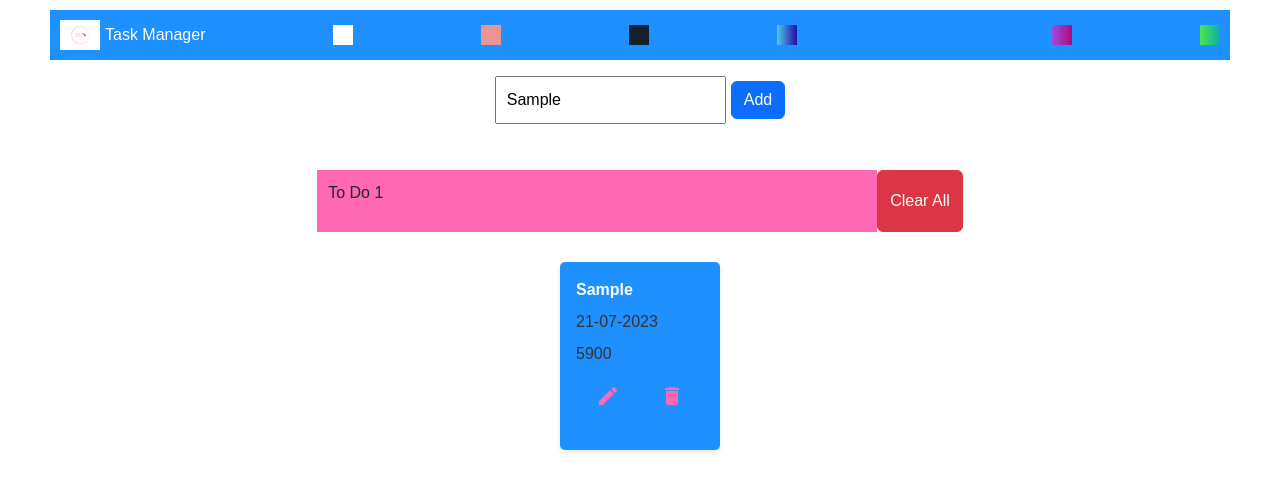
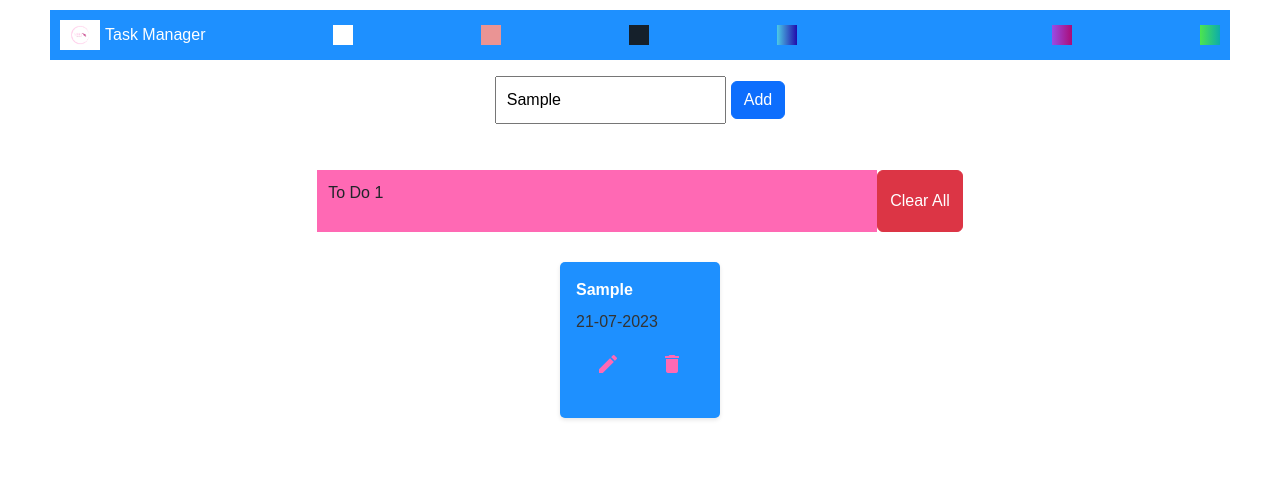
Before and after one commit to 2snufkin/task_mngr, a React (Create React App) app: page / in a window 1280 px wide. Both pictures are taken after typing "Sample" into the empty fields and a click on the button "Add". Shown: the top 490 px of the page. Built offline with nearby package versions, Linux system fonts and the light colour scheme.

Commit message:
adding colors

```diff
--- a/src/components/Task.js
+++ b/src/components/Task.js
@@ -16,7 +16,6 @@ export const Task = ({tasks, setTasks, setTask, single_task}) => {
                 <div className={styles.card_body}>
                     <li className="bold">{single_task.name}</li>
                     <li>{single_task.date}</li>
-                    <li>{single_task.id}</li>
                      <i className="material-icons"  onClick={()=> handleEdit(single_task)} >edit</i>
                     <i className="material-icons" onClick={()=> handleDelete(single_task.id)}>delete</i>
                 </div>
```
